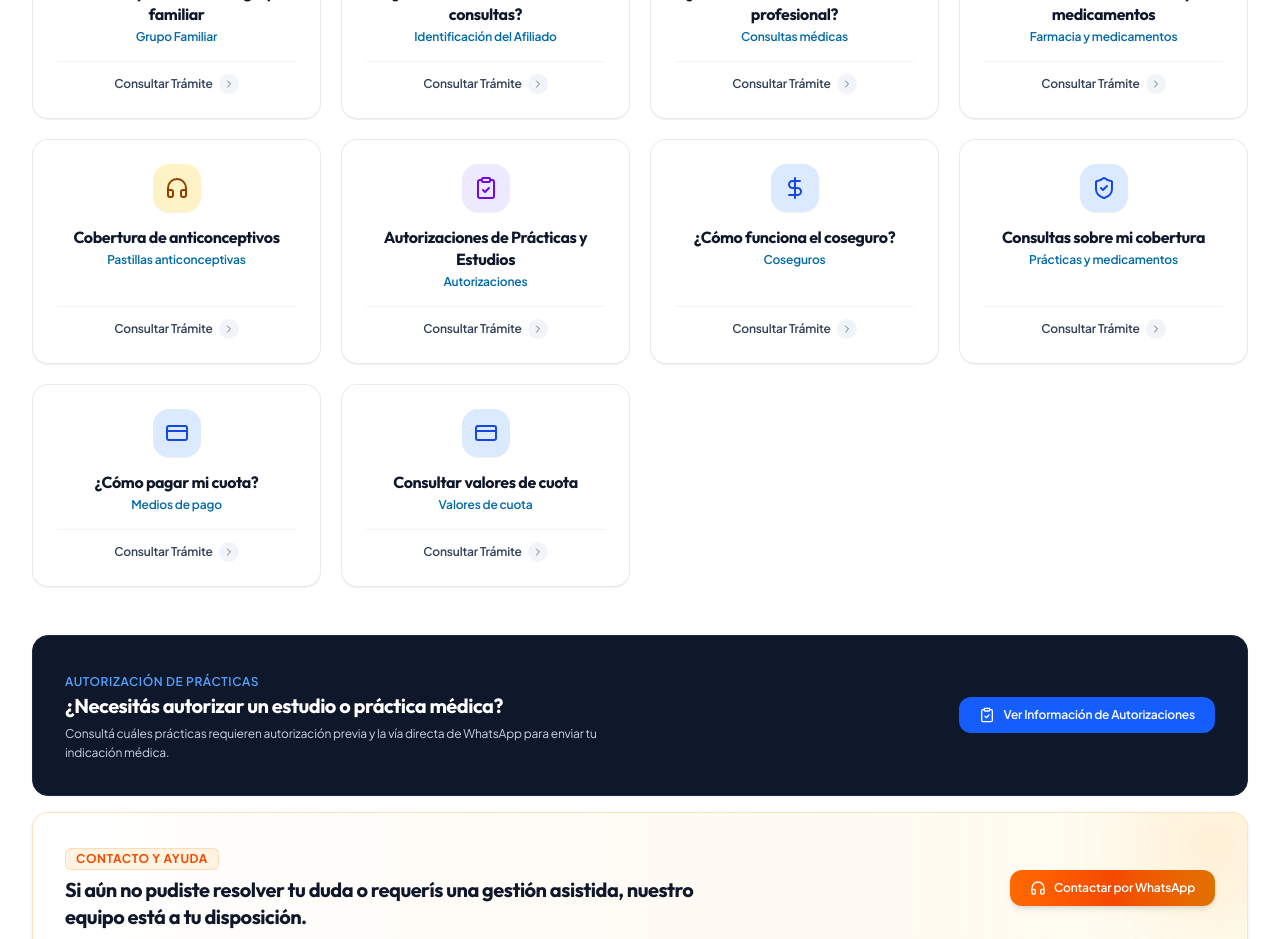
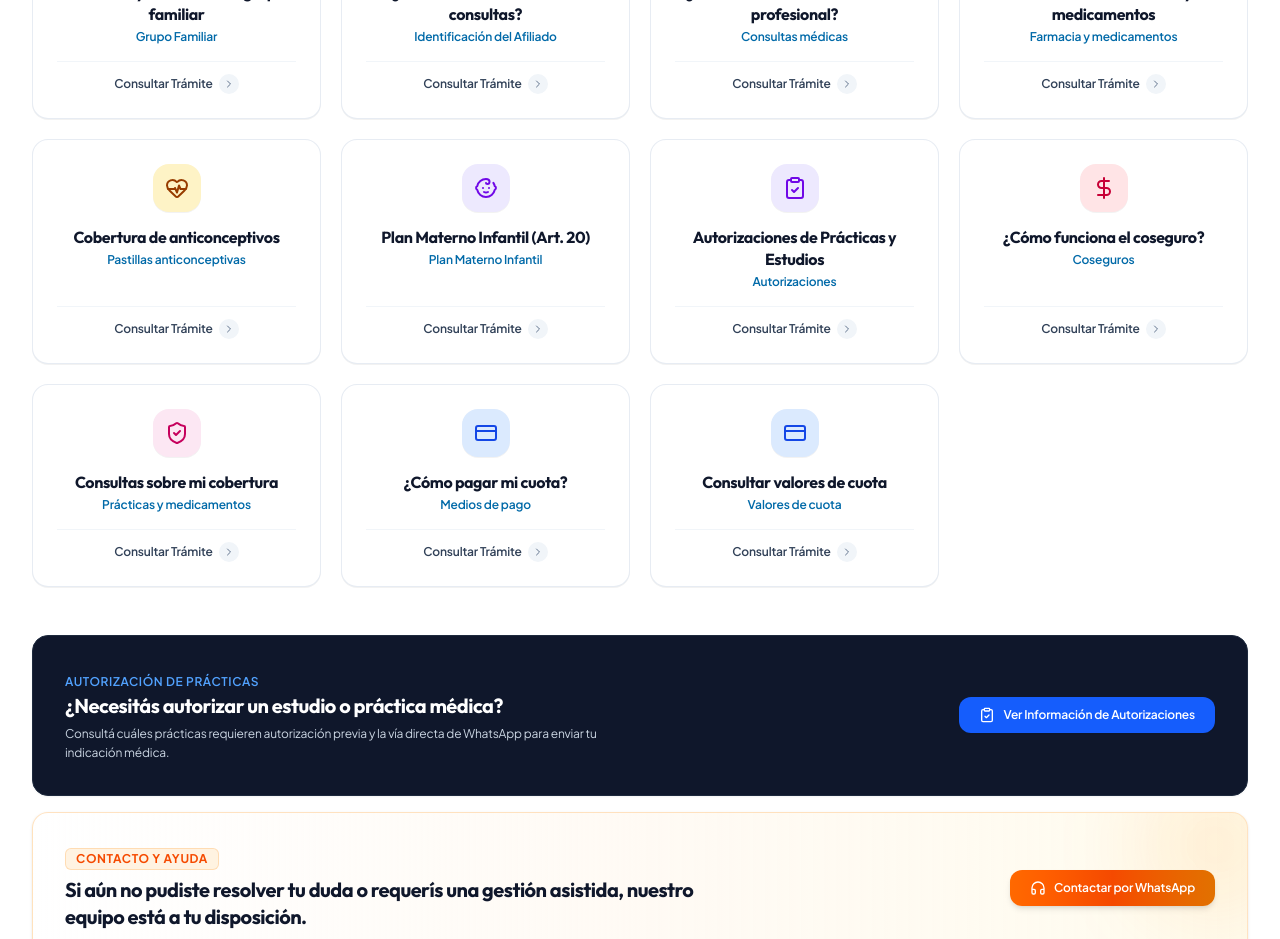
Before and after one commit to KarimServin/guia-interactiva-dss, a Next.js app: page / in a window 1280 px wide. Shown: the part 1180-2119 px from the top of the page. Built offline with nearby package versions, Linux system fonts and the light colour scheme.

Commit message:
Add Plan Materno Infantil (Art. 20) card module to interactive guide home page

```diff
--- a/src/components/ActionGrid.tsx
+++ b/src/components/ActionGrid.tsx
@@ -13,7 +13,9 @@ import {
   CreditCard,
   ChevronRight,
   Sparkles,
-  UserCheck
+  UserCheck,
+  Baby,
+  HeartPulse
 } from 'lucide-react';
 
 interface ActionGridProps {
@@ -32,6 +34,8 @@ const getIconComponent = (iconName: string) => {
     case 'ShieldCheck': return ShieldCheck;
     case 'Users': return Users;
     case 'CreditCard': return CreditCard;
+    case 'Baby': return Baby;
+    case 'HeartPulse': return HeartPulse;
     case 'Headphones': default: return Headphones;
   }
 };
@@ -45,7 +49,9 @@ const getModuleBadgeStyle = (num: number) => {
     case 5: return { bg: 'bg-teal-50 text-teal-700 border-teal-100', iconBg: 'bg-teal-100 text-teal-700' };
     case 6: return { bg: 'bg-amber-50 text-amber-800 border-amber-100', iconBg: 'bg-amber-100 text-amber-800' };
     case 7: return { bg: 'bg-violet-50 text-violet-700 border-violet-100', iconBg: 'bg-violet-100 text-violet-700' };
-    case 8: default: return { bg: 'bg-blue-50 text-blue-700 border-blue-100', iconBg: 'bg-blue-100 text-blue-700' };
+    case 8: return { bg: 'bg-rose-50 text-rose-700 border-rose-100', iconBg: 'bg-rose-100 text-rose-700' };
+    case 9: return { bg: 'bg-pink-50 text-pink-700 border-pink-100', iconBg: 'bg-pink-100 text-pink-700' };
+    default: return { bg: 'bg-blue-50 text-blue-700 border-blue-100', iconBg: 'bg-blue-100 text-blue-700' };
   }
 };
 
--- a/src/data/dssData.ts
+++ b/src/data/dssData.ts
@@ -293,6 +293,58 @@ export const ACTION_MODULES: ActionModule[] = [
       relatedFormIds: [],
       quickActionLabel: 'Ver Vademécum de Anticonceptivos',
       quickActionTarget: 'vademecum'
+    }
+  },
+  {
+    id: 'maternoinfantil',
+    buttonNumber: 7,
+    title: 'Plan Materno Infantil',
+    verbTitle: 'Plan Materno Infantil (Art. 20)',
+    shortDesc: 'Cobertura integral sin coseguro para la mamá y el recién nacido.',
+    iconName: 'Baby',
+    colorClass: {
+      bg: 'bg-white',
+      border: 'border-pink-100',
+      text: 'text-pink-900',
+      hover: 'hover:border-pink-400 hover:shadow-xl',
+      iconBg: 'bg-pink-600 text-white'
+    },
+    details: {
+      summary: 'Cobertura integral sin coseguro para la mamá y el recién nacido.',
+      highlightsTitle: 'Detalle de Coberturas y Requisitos:',
+      highlights: [
+        'Cobertura para la Embarazada: Cubre desde la confirmación del embarazo hasta 30 días post-parto sin cosecha de coseguro en todas las prestaciones vinculadas: consultas médicas, ecografías, estudios de laboratorio e internación para el parto o cesárea.',
+        'Requisito: Presentar en el DSS el certificado médico estampillado que indique la Fecha Probable de Parto (FPP).',
+        'Cobertura para el Recién Nacido: Cubre desde el nacimiento hasta los 12 meses de vida sin coseguro (consultas de pediatría, vacunas y estudios).',
+        'Leches Maternizadas o Enteras: Cobertura por un período de 3 meses.',
+        'Leches Medicamentosas: Se reconocen al porcentaje de medicamentos con Historia Clínica y prescripción médica justificada.'
+      ],
+      steps: [
+        {
+          step: 1,
+          title: 'Certificado Médico Estampillado',
+          desc: 'Solicitá a tu profesional de salud el certificado médico estampillado indicando la Fecha Probable de Parto (FPP).'
+        },
+        {
+          step: 2,
+          title: 'Presentación en el DSS',
+          desc: 'Presentá el certificado en la secretaría del DSS o envialo a dss@cpn.org.ar para activar la cobertura al 100% sin coseguro.'
+        },
+        {
+          step: 3,
+          title: 'Cobertura del Recién Nacido',
+          desc: 'El recién nacido cuenta con cobertura sin coseguro en pediatría, vacunas y estudios hasta los 12 meses de vida.'
+        }
+      ],
+      faqs: [
+        { q: '¿Qué abarca la cobertura para la embarazada?', a: 'Cubre desde la confirmación del embarazo hasta 30 días post-parto sin cosecha de coseguro en todas las prestaciones vinculadas: consultas médicas, ecografías, estudios de laboratorio e internación para el parto o cesárea.' },
+        { q: '¿Cuál es el requisito indispensable?', a: 'Presentar en el DSS el certificado médico estampillado que indique la Fecha Probable de Parto (FPP).' },
+        { q: '¿Qué cubre para el recién nacido?', a: 'Cubre desde el nacimiento hasta los 12 meses de vida sin coseguro (consultas de pediatría, vacunas y estudios).' },
+        { q: '¿Cómo es la cobertura de leches?', a: 'Leches Maternizadas o Enteras: Cobertura por un período de 3 meses. Leches Medicamentosas: Se reconocen al porcentaje de medicamentos con Historia Clínica y prescripción médica justificada.' }
+      ],
+      relatedFormIds: [],
+      quickActionLabel: 'Ver Prestaciones',
+      quickActionTarget: 'https://dss.contadores.org.ar/prestaciones'
     }
   },
   {
--- a/src/types.ts
+++ b/src/types.ts
@@ -5,6 +5,7 @@ export type ModuleCategory =
   | 'medicos'
   | 'medicamentos'
   | 'anticonceptivas'
+  | 'maternoinfantil'
   | 'autorizaciones'
   | 'coseguros'
   | 'cobertura'
```
